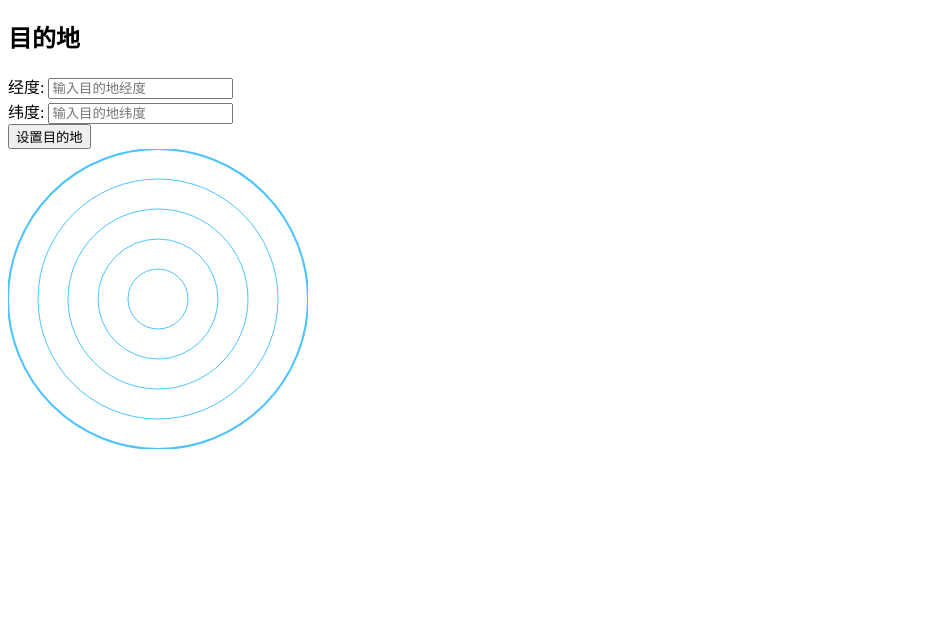
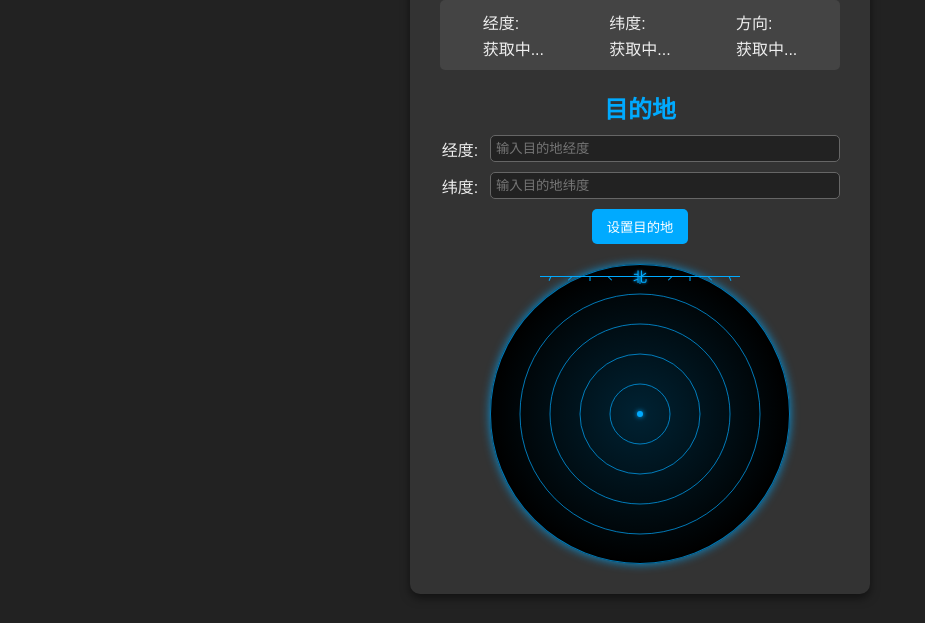
Before and after one commit to Yinfan121/EZTRACK, a plain HTML site: page index.html in a window 1280 px wide. Shown: the part 193-816 px from the top of the page, without its empty margins (0-925 px from the left). Drawn offline with Linux system fonts and the light colour scheme.

Commit message:
Update style.css

```diff
--- a/style.css
+++ b/style.css
@@ -1,43 +1,217 @@
-/* ... 其他样式 ... */
+body {
+    font-family: 'Arial', sans-serif; /* 更现代的字体 */
+    display: flex;
+    justify-content: center;
+    align-items: center;
+    min-height: 100vh;
+    background-color: #222; /* 深色背景 */
+    color: #eee; /* 浅色文字 */
+}
+
+.container {
+    background-color: #333; /* 深色容器背景 */
+    padding: 30px;
+    border-radius: 10px;
+    box-shadow: 0 4px 10px rgba(0, 0, 0, 0.5);
+    text-align: center;
+    max-width: 400px;
+    width: 90%;
+}
+
+.header {
+    margin-bottom: 20px;
+}
+
+.header h1 {
+    font-size: 2.5em;
+    margin-bottom: 5px;
+    color: #00aaff; /* 主题色 */
+    text-shadow: 0 0 5px #00aaff;
+}
+
+.header p {
+    font-size: 1.1em;
+}
+
+.info {
+    display: flex;
+    justify-content: space-around;
+    margin-bottom: 20px;
+    background-color: #444;
+    padding: 10px;
+    border-radius: 5px;
+}
+
+.info-item {
+    text-align: left;
+}
+
+.info-item label {
+    display: block;
+    margin-bottom: 2px;
+}
+
+.destination {
+    margin-bottom: 20px;
+}
+
+.destination h2 {
+    color: #00aaff;
+    margin-bottom: 10px;
+}
+
+.input-group {
+    display: flex;
+    align-items: center;
+    margin-bottom: 10px;
+}
+
+.input-group label {
+    width: 40px;
+    margin-right: 10px;
+}
+
+.input-group input {
+    flex-grow: 1;
+    padding: 5px;
+    border: 1px solid #666;
+    border-radius: 5px;
+    background-color: #222;
+    color: #eee;
+}
+
+#set-destination {
+    padding: 8px 15px;
+    border: none;
+    border-radius: 5px;
+    background-color: #00aaff;
+    color: white;
+    cursor: pointer;
+    transition: background-color 0.3s ease;
+}
+
+#set-destination:hover {
+    background-color: #0077cc;
+}
+
+.radar-container {
+    position: relative;
+    width: 300px;
+    height: 300px;
+    margin: 0 auto;
+}
+
+#radar {
+    background-color: #000;
+    border-radius: 50%;
+    box-shadow: 0 0 10px rgba(0, 170, 255, 0.8); /* 雷达边框辉光 */
+}
+
+.center-dot {
+    position: absolute;
+    top: 50%;
+    left: 50%;
+    transform: translate(-50%, -50%);
+    width: 6px;
+    height: 6px;
+    background-color: #00aaff;
+    border-radius: 50%;
+    box-shadow: 0 0 5px #00aaff; /* 中心点辉光 */
+}
 
 .compass {
     position: absolute;
     top: 0;
     left: 50%;
     width: 200px;
-    height: 20px;
+    height: 25px;
     margin-left: -100px;
-    /* background-color: rgba(255, 255, 255, 0.5); */
-    overflow: hidden; /* 隐藏超出范围的目的地标记 */
+    overflow: hidden;
 }
 
 .compass-line {
     position: absolute;
-    top: 10px;
+    top: 12px;
     left: 0;
     width: 200px;
-    height: 2px;
-    background-color: white;
-    transform-origin: 100px center;
+    height: 1px;
+    background-color: #00aaff;
+    transform-origin: center;
 }
 
 .compass-text {
     position: absolute;
-    top: 0px;
-    left: 95px;
-    color: white;
+    top: 2px;
+    left: 50%;
+    transform: translateX(-50%);
+    color: #00aaff;
     font-size: 14px;
+    text-shadow: 0 0 3px #00aaff;
 }
 
 .dest-marker {
     position: absolute;
-    top: 8px;
+    top: 10px;
     left: 50%;
     width: 8px;
     height: 8px;
     background-color: red;
     border: 1px solid white;
     border-radius: 50%;
-    margin-left: -4px; /* 微调标记位置 */
-    display: none; /* 默认隐藏 */
+    transform: translateX(-50%);
+    display: none;
 }
+
+.compass-ticks {
+    position: absolute;
+    top: 12px;
+    left: 0;
+    width: 200px;
+    height: 1px;
+    transform-origin: center;
+}
+
+.compass-tick {
+    position: absolute;
+    top: 0;
+    width: 1px;
+    height: 5px;
+    background-color: #00aaff;
+}
+
+/* 添加更多刻度 */
+.compass-ticks .compass-tick:nth-child(1) { left: 50%; transform: translateX(-50%); height: 8px; } /* 北 */
+.compass-ticks .compass-tick:nth-child(2) { left: 25%; transform: translateX(-50%); } /* 西 */
+.compass-ticks .compass-tick:nth-child(3) { left: 75%; transform: translateX(-50%); } /* 东 */
+.compass-ticks .compass-tick:nth-child(4) { left: 5%; transform: translateX(-50%) rotate(22.5deg); }
+.compass-ticks .compass-tick:nth-child(5) { left: 95%; transform: translateX(-50%) rotate(-22.5deg); }
+.compass-ticks .compass-tick:nth-child(6) { left: 15%; transform: translateX(-50%) rotate(45deg); }
+.compass-ticks .compass-tick:nth-child(7) { left: 85%; transform: translateX(-50%) rotate(-45deg); }
+.compass-ticks .compass-tick:nth-child(8) { left: 35%; transform: translateX(-50%) rotate(-45deg); }
+.compass-ticks .compass-tick:nth-child(9) { left: 65%; transform: translateX(-50%) rotate(45deg); }
+
+/* 雷达扫描动画 */
+.radar-scan {
+    position: absolute;
+    top: 0;
+    left: 0;
+    width: 100%;
+    height: 100%;
+    background: radial-gradient(ellipse at center, rgba(0,170,255,0.2) 0%,rgba(0,170,255,0) 70%);
+    border-radius: 50%;
+    animation: scan 2s linear infinite;
+    transform-origin: center;
+}
+@keyframes scan {
+    0% { transform: rotate(0deg); }
+    100% { transform: rotate(360deg); }
+}
+
+@media (max-width: 480px) {
+    .info {
+        flex-direction: column;
+    }
+    .info-item {
+        margin-bottom: 10px;
+    }
+}
```
